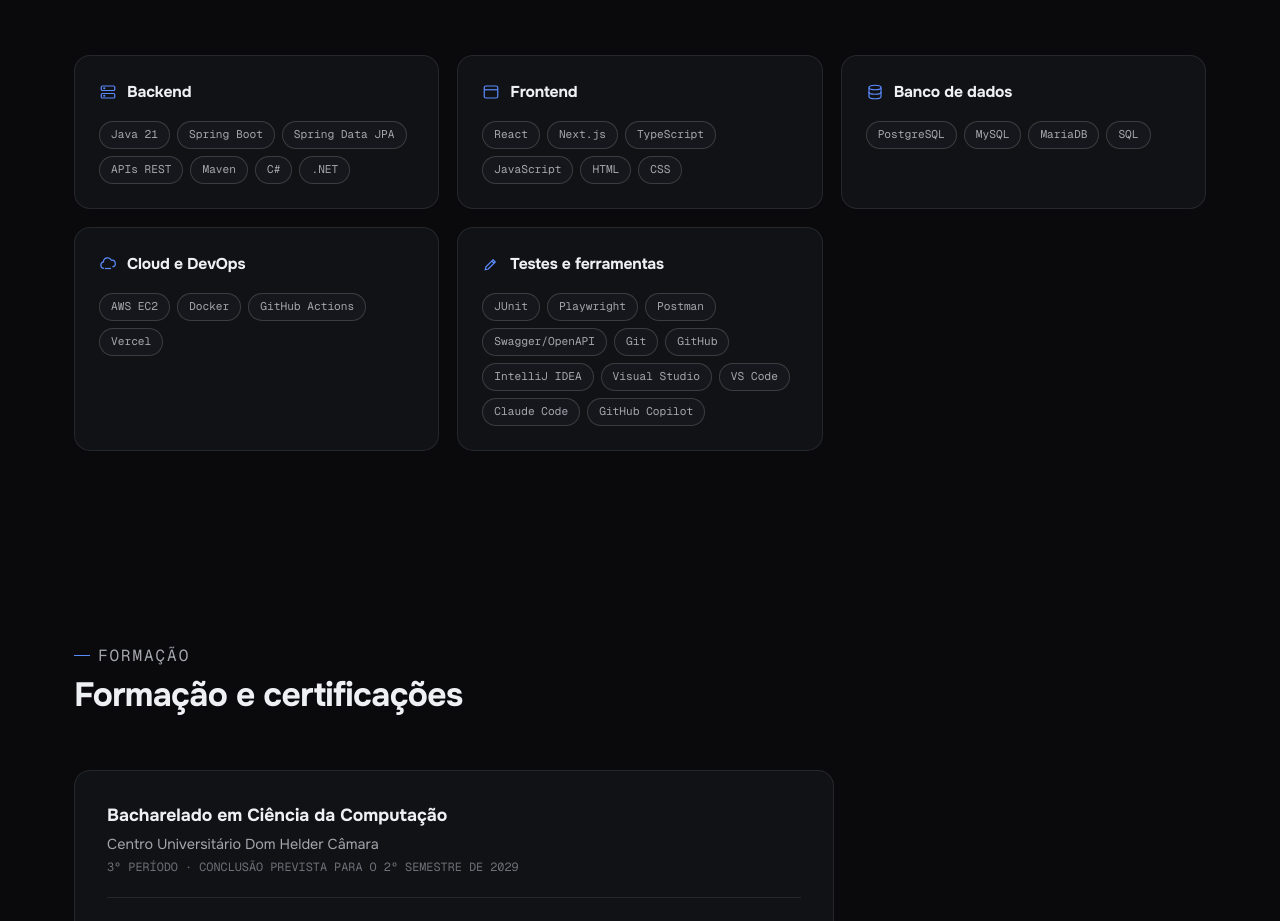
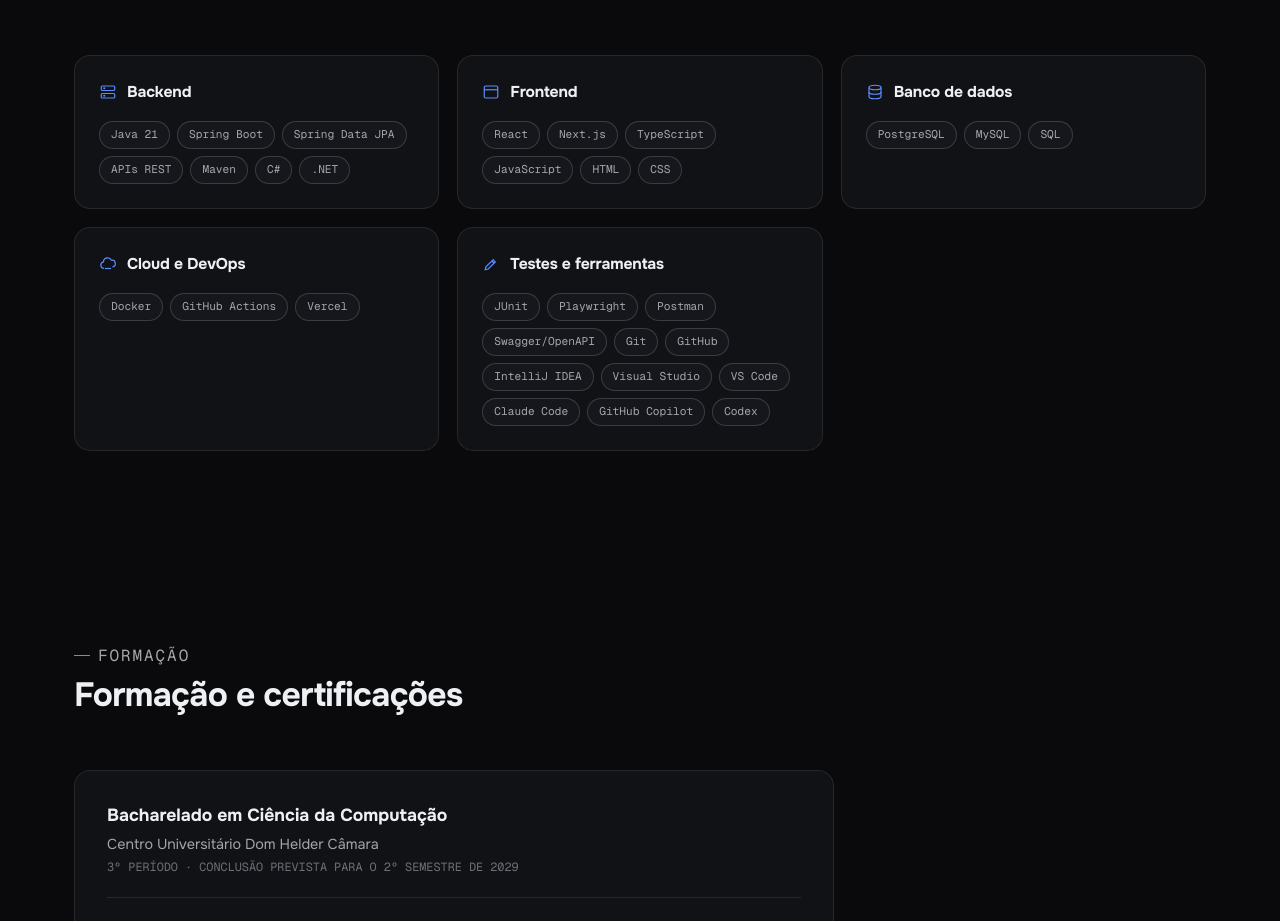
Before and after one commit to kauaazn/portfolio, a plain HTML site: page index.html in a window 1280 px wide. Shown: the part 5648-6569 px from the top of the page. Drawn offline with nearby package versions, Linux system fonts and the light colour scheme.

Commit message:
Tweak stack list: drop AWS EC2/MariaDB, add Codex
Co-Authored-By: Claude Sonnet 5 <noreply@anthropic.com>
Claude-Session: https://claude.ai/code/session_011V6YfSQ7pxmZnkzSzepLKz

```diff
--- a/index.html
+++ b/index.html
@@ -571,15 +571,15 @@ footer a:hover{color:var(--ink-dim)}
       </div>
       <div class="stack-card reveal">
         <div class="sc-head"><svg viewBox="0 0 24 24" fill="none" stroke="currentColor" stroke-width="1.6"><ellipse cx="12" cy="6" rx="8" ry="3"/><path d="M4 6v6c0 1.7 3.6 3 8 3s8-1.3 8-3V6"/><path d="M4 12v6c0 1.7 3.6 3 8 3s8-1.3 8-3v-6"/></svg><h3>Banco de dados</h3></div>
-        <div class="tags"><span class="tag">PostgreSQL</span><span class="tag">MySQL</span><span class="tag">MariaDB</span><span class="tag">SQL</span></div>
+        <div class="tags"><span class="tag">PostgreSQL</span><span class="tag">MySQL</span><span class="tag">SQL</span></div>
       </div>
       <div class="stack-card reveal">
         <div class="sc-head"><svg viewBox="0 0 24 24" fill="none" stroke="currentColor" stroke-width="1.6"><path d="M7 18a4.5 4.5 0 0 1-1-8.9A5.5 5.5 0 0 1 16.5 7a4.5 4.5 0 0 1 1.5 8.9"/><line x1="8" y1="18" x2="16" y2="18"/></svg><h3>Cloud e DevOps</h3></div>
-        <div class="tags"><span class="tag">AWS EC2</span><span class="tag">Docker</span><span class="tag">GitHub Actions</span><span class="tag">Vercel</span></div>
+        <div class="tags"><span class="tag">Docker</span><span class="tag">GitHub Actions</span><span class="tag">Vercel</span></div>
       </div>
       <div class="stack-card reveal">
         <div class="sc-head"><svg viewBox="0 0 24 24" fill="none" stroke="currentColor" stroke-width="1.6"><path d="M14.7 6.3 17.7 9.3 8.3 18.7 4.3 19.7 5.3 15.7Z"/><line x1="13" y1="8" x2="16" y2="11"/></svg><h3>Testes e ferramentas</h3></div>
-        <div class="tags"><span class="tag">JUnit</span><span class="tag">Playwright</span><span class="tag">Postman</span><span class="tag">Swagger/OpenAPI</span><span class="tag">Git</span><span class="tag">GitHub</span><span class="tag">IntelliJ IDEA</span><span class="tag">Visual Studio</span><span class="tag">VS Code</span><span class="tag">Claude Code</span><span class="tag">GitHub Copilot</span></div>
+        <div class="tags"><span class="tag">JUnit</span><span class="tag">Playwright</span><span class="tag">Postman</span><span class="tag">Swagger/OpenAPI</span><span class="tag">Git</span><span class="tag">GitHub</span><span class="tag">IntelliJ IDEA</span><span class="tag">Visual Studio</span><span class="tag">VS Code</span><span class="tag">Claude Code</span><span class="tag">GitHub Copilot</span><span class="tag">Codex</span></div>
       </div>
     </div>
   </div>
```
Also changed, not shown: 1 other file.
